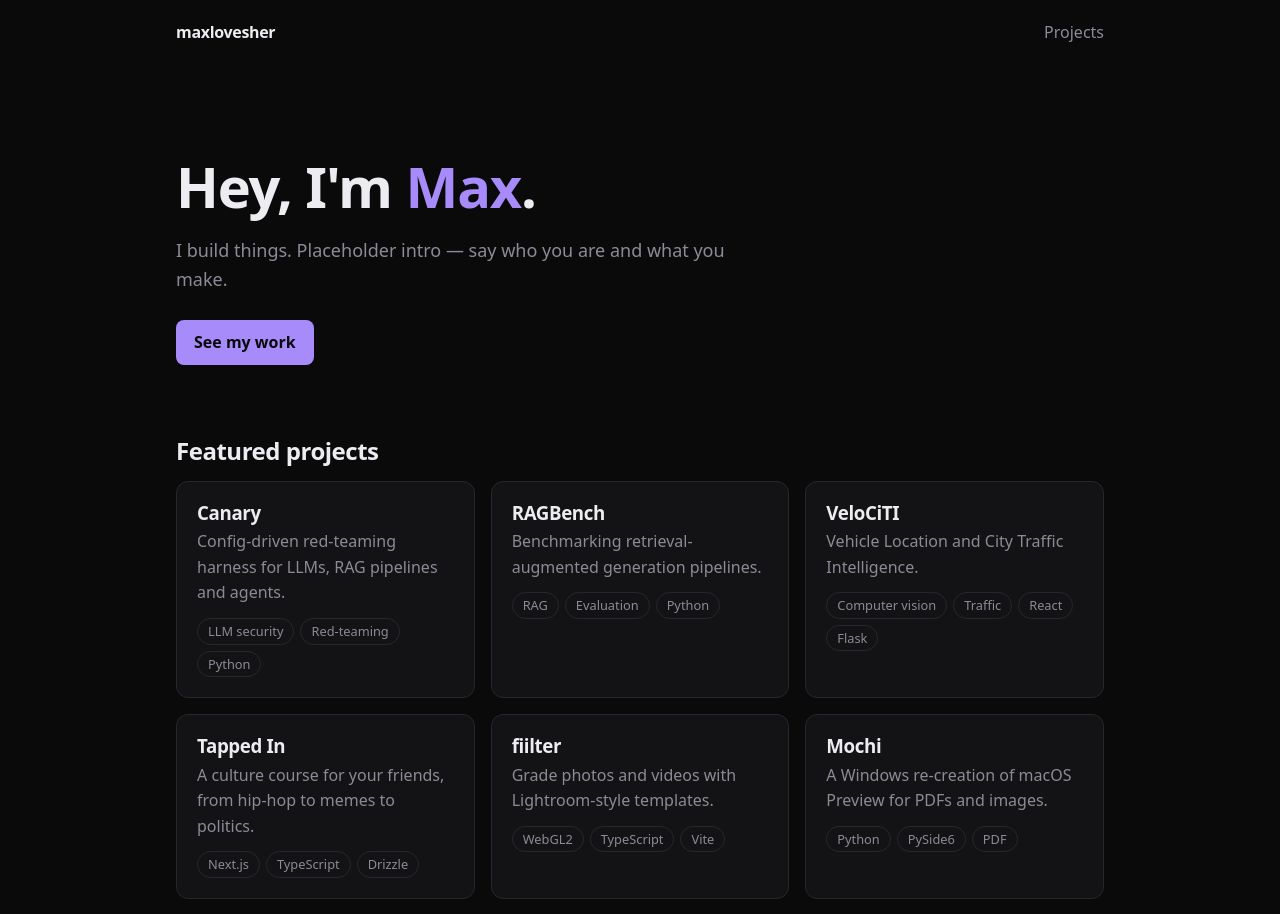
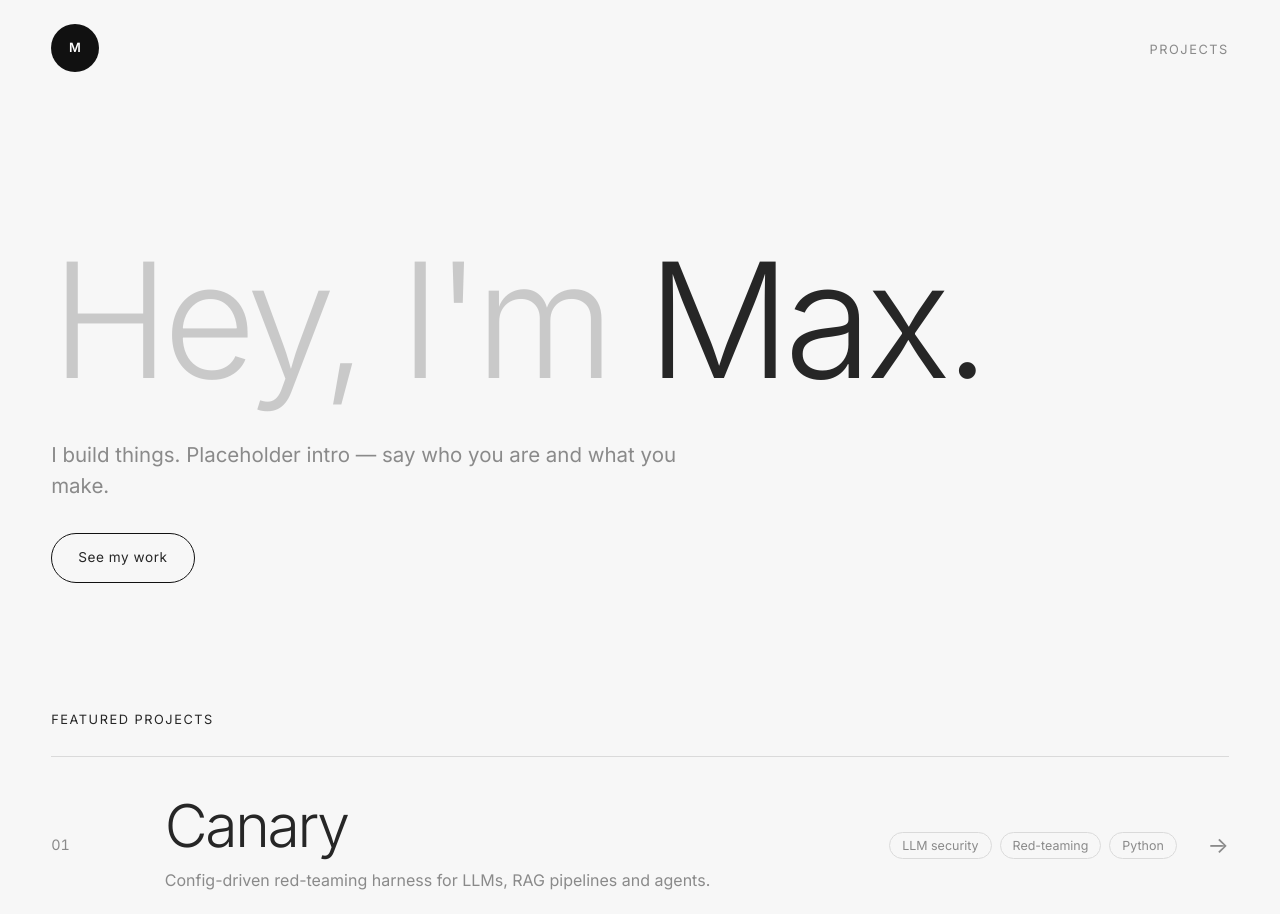
Before and after one commit to maxlovesher/envelope, a React (Vite) app: page / in a window 1280 px wide. Shown: the top 914 px of the page. Built offline with nearby package versions, Linux system fonts and the light colour scheme.

Commit message:
Restyle portfolio: light theme, large type, numbered project rows

```diff
--- a/index.html
+++ b/index.html
@@ -4,6 +4,13 @@
     <meta charset="UTF-8" />
     <link rel="icon" type="image/svg+xml" href="/favicon.svg" />
     <meta name="viewport" content="width=device-width, initial-scale=1.0" />
+    <meta name="theme-color" content="#f7f7f7" />
+    <link rel="preconnect" href="https://fonts.googleapis.com" />
+    <link rel="preconnect" href="https://fonts.gstatic.com" crossorigin />
+    <link
+      rel="stylesheet"
+      href="https://fonts.googleapis.com/css2?family=Inter:opsz,wght@14..32,300..600&display=swap"
+    />
     <title>maxlovesher</title>
   </head>
   <body>
--- a/src/components/Layout.jsx
+++ b/src/components/Layout.jsx
@@ -13,8 +13,8 @@ export default function Layout() {
   return (
     <>
       <header className="header">
-        <Link to="/" className="brand">
-          maxlovesher
+        <Link to="/" className="brand" aria-label="maxlovesher home">
+          M
         </Link>
         <nav className="nav">
           <NavLink to="/projects">Projects</NavLink>
--- a/src/components/ProjectCard.jsx
+++ b/src/components/ProjectCard.jsx
@@ -1,17 +1,21 @@
 import { Link } from 'react-router-dom'
 
-export default function ProjectCard({ project }) {
+export default function ProjectCard({ project, index }) {
   const body = (
     <>
+      <span className="num">{String(index + 1).padStart(2, '0')}</span>
+      <div className="body">
         <h3>{project.name}</h3>
         <p>{project.tagline}</p>
-      {project.tags.length > 0 && (
+      </div>
       <ul className="tags">
         {project.tags.map((t) => (
           <li key={t}>{t}</li>
         ))}
       </ul>
-      )}
+      <span className="arrow" aria-hidden="true">
+        {project.url ? '↗' : '→'}
+      </span>
     </>
   )
 
--- a/src/index.css
+++ b/src/index.css
@@ -1,11 +1,12 @@
 :root {
-  --bg: #0a0a0b;
-  --surface: #131316;
-  --border: #26262c;
-  --text: #ececf1;
-  --muted: #8b8b97;
-  --accent: #a78bfa;
-  color-scheme: dark;
+  --bg: #f7f7f7;
+  --text: #262626;
+  --muted: #8a8a8a;
+  --ghost: #c9c9c9;
+  --line: #dadada;
+  --ink: #111;
+  --gutter: clamp(20px, 4vw, 56px);
+  color-scheme: light;
 }
 
 * {
@@ -16,8 +17,10 @@ body {
   margin: 0;
   background: var(--bg);
   color: var(--text);
-  font-family: system-ui, -apple-system, 'Segoe UI', Roboto, sans-serif;
-  line-height: 1.6;
+  font-family: 'Inter', system-ui, -apple-system, 'Segoe UI', Roboto, sans-serif;
+  font-optical-sizing: auto;
+  line-height: 1.55;
+  -webkit-font-smoothing: antialiased;
 }
 
 #root {
@@ -34,43 +37,58 @@ a {
 h1,
 h2,
 h3 {
-  line-height: 1.15;
-  letter-spacing: -0.02em;
-}
-
-h1 {
-  font-size: clamp(2rem, 6vw, 3.5rem);
-  margin: 0 0 0.5rem;
-}
-
-h2 {
-  font-size: 1.5rem;
-  margin: 0 0 1rem;
+  margin: 0;
+  font-weight: 300;
+  line-height: 1;
+  letter-spacing: -0.04em;
 }
 
 .header,
 .main,
 .footer {
   width: 100%;
-  max-width: 960px;
+  max-width: 1400px;
   margin: 0 auto;
-  padding-inline: 16px;
+  padding-inline: var(--gutter);
 }
 
+/* Header */
 .header {
   display: flex;
   justify-content: space-between;
   align-items: center;
-  padding-block: 20px;
+  padding-block: 24px;
 }
 
 .brand {
-  font-weight: 700;
-  letter-spacing: -0.02em;
+  display: grid;
+  place-items: center;
+  width: 48px;
+  height: 48px;
+  border-radius: 50%;
+  background: var(--ink);
+  color: #fff;
+  font-size: 0.8rem;
+  font-weight: 600;
+  letter-spacing: 0.04em;
+  transition: transform 0.25s ease;
+}
+
+.brand:hover {
+  transform: scale(1.08);
+}
+
+.nav a,
+.back,
+.label {
+  font-size: 0.8rem;
+  letter-spacing: 0.12em;
+  text-transform: uppercase;
 }
 
 .nav a {
   color: var(--muted);
+  transition: color 0.2s;
 }
 
 .nav a:hover,
@@ -78,94 +96,151 @@ h2 {
   color: var(--text);
 }
 
+/* Page */
 .main {
   flex: 1;
-  padding-block: 40px;
+  padding-block: clamp(32px, 8vh, 96px) 96px;
+  animation: rise 0.7s cubic-bezier(0.2, 0.7, 0.2, 1) both;
 }
 
-.footer {
-  padding-block: 24px;
-  color: var(--muted);
-  font-size: 0.875rem;
+@keyframes rise {
+  from {
+    opacity: 0;
+    transform: translateY(16px);
+  }
+}
+
+@media (prefers-reduced-motion: reduce) {
+  .main {
+    animation: none;
+  }
+
+  .brand,
+  .card .body {
+    transition: none;
+  }
 }
 
 .hero {
-  padding-block: 48px 72px;
+  padding-block: clamp(24px, 10vh, 120px) clamp(72px, 16vh, 160px);
+}
+
+.hero h1,
+.page-title {
+  font-size: clamp(3.25rem, 12.5vw, 11rem);
+}
+
+.ghost {
+  color: var(--ghost);
 }
 
 .hero p,
 .lead {
+  max-width: 52ch;
+  margin: clamp(24px, 4vw, 40px) 0 0;
   color: var(--muted);
-  font-size: 1.125rem;
-  max-width: 56ch;
-}
-
-.accent {
-  color: var(--accent);
+  font-size: clamp(1.05rem, 1.6vw, 1.35rem);
+  line-height: 1.5;
 }
 
 .button {
   display: inline-block;
-  margin-top: 8px;
-  padding: 10px 18px;
-  border-radius: 8px;
-  background: var(--accent);
-  color: #0a0a0b;
-  font-weight: 600;
+  margin-top: 32px;
+  padding: 13px 26px;
+  border: 1px solid var(--ink);
+  border-radius: 999px;
+  font-size: 0.85rem;
+  letter-spacing: 0.04em;
+  transition:
+    background 0.2s,
+    color 0.2s;
 }
 
 .button:hover {
-  filter: brightness(1.1);
+  background: var(--ink);
+  color: #fff;
 }
 
-.grid {
-  display: grid;
-  grid-template-columns: repeat(auto-fill, minmax(240px, 1fr));
-  gap: 16px;
+.label {
+  margin-bottom: 28px;
+  font-weight: 400;
+  line-height: 1.4;
+  color: var(--text);
+}
+
+/* Project list: numbered rows with hairline dividers */
+.list {
+  border-bottom: 1px solid var(--line);
 }
 
 .card {
-  display: block;
-  padding: 20px;
-  background: var(--surface);
-  border: 1px solid var(--border);
-  border-radius: 12px;
-  transition: border-color 0.15s;
+  display: grid;
+  grid-template-columns: clamp(48px, 7vw, 96px) 1fr auto 28px;
+  align-items: center;
+  gap: 0 24px;
+  padding-block: clamp(24px, 4vw, 40px);
+  border-top: 1px solid var(--line);
 }
 
-.card:hover {
-  border-color: var(--accent);
+.card .num {
+  font-size: 0.9rem;
+  color: var(--muted);
+  font-variant-numeric: tabular-nums;
+}
+
+.card .body {
+  transition: transform 0.3s cubic-bezier(0.2, 0.7, 0.2, 1);
+}
+
+.card:hover .body {
+  transform: translateX(14px);
 }
 
 .card h3 {
-  margin: 0 0 6px;
+  font-size: clamp(1.9rem, 4.6vw, 3.75rem);
 }
 
 .card p {
-  margin: 0;
+  margin: 12px 0 0;
+  max-width: 56ch;
   color: var(--muted);
+}
+
+.card .arrow {
+  justify-self: end;
+  font-size: 1.4rem;
+  color: var(--muted);
+  transition: color 0.2s;
+}
+
+.card:hover .arrow {
+  color: var(--text);
 }
 
 .tags {
   display: flex;
   flex-wrap: wrap;
-  gap: 6px;
+  justify-content: flex-end;
+  gap: 8px;
+  max-width: 340px;
   padding: 0;
-  margin: 12px 0 0;
+  margin: 0;
   list-style: none;
 }
 
 .tags li {
-  padding: 2px 10px;
-  border: 1px solid var(--border);
+  padding: 3px 12px;
+  border: 1px solid var(--line);
   border-radius: 999px;
-  font-size: 0.8rem;
+  font-size: 0.78rem;
   color: var(--muted);
+  white-space: nowrap;
 }
 
+/* Project page */
 .back {
   display: inline-block;
-  margin-bottom: 16px;
+  margin-bottom: clamp(32px, 8vh, 80px);
   color: var(--muted);
 }
 
@@ -173,7 +248,64 @@ h2 {
   color: var(--text);
 }
 
+article > p:not(.lead) {
+  max-width: 62ch;
+  margin: 32px 0 0;
+  font-size: 1.1rem;
+}
+
+article .tags {
+  justify-content: flex-start;
+  max-width: none;
+  margin-top: 40px;
+}
+
+.links {
+  margin-top: 32px;
+}
+
 .links a {
-  margin-right: 16px;
-  color: var(--accent);
+  margin-right: 24px;
+  border-bottom: 1px solid var(--text);
+  padding-bottom: 2px;
 }
+
+.links a:hover {
+  color: var(--muted);
+  border-color: var(--muted);
+}
+
+/* Footer */
+.footer {
+  padding-block: 28px 36px;
+  border-top: 1px solid var(--line);
+  color: var(--muted);
+  font-size: 0.85rem;
+}
+
+@media (max-width: 720px) {
+  .card {
+    grid-template-columns: 1fr 28px;
+    gap: 10px 16px;
+  }
+
+  .card .num {
+    grid-column: 1 / -1;
+  }
+
+  .card .arrow {
+    grid-column: 2;
+    grid-row: 2;
+  }
+
+  .tags {
+    grid-column: 1 / -1;
+    justify-content: flex-start;
+    max-width: none;
+    margin-top: 6px;
+  }
+
+  .card:hover .body {
+    transform: none;
+  }
+}
--- a/src/pages/Home.jsx
+++ b/src/pages/Home.jsx
@@ -7,7 +7,7 @@ export default function Home() {
     <>
       <section className="hero">
         <h1>
-          Hey, I&apos;m <span className="accent">Max</span>.
+          <span className="ghost">Hey, I&apos;m</span> Max.
         </h1>
         <p>I build things. Placeholder intro — say who you are and what you make.</p>
         <Link to="/projects" className="button">
@@ -15,10 +15,10 @@ export default function Home() {
         </Link>
       </section>
       <section>
-        <h2>Featured projects</h2>
-        <div className="grid">
-          {projects.map((p) => (
-            <ProjectCard key={p.slug} project={p} />
+        <h2 className="label">Featured projects</h2>
+        <div className="list">
+          {projects.map((p, i) => (
+            <ProjectCard key={p.slug} project={p} index={i} />
           ))}
         </div>
       </section>
--- a/src/pages/NotFound.jsx
+++ b/src/pages/NotFound.jsx
@@ -3,8 +3,8 @@ import { Link } from 'react-router-dom'
 export default function NotFound() {
   return (
     <section>
-      <h1>404</h1>
-      <p>That page doesn&apos;t exist.</p>
+      <h1 className="page-title">404</h1>
+      <p className="lead">That page doesn&apos;t exist.</p>
       <Link to="/" className="button">
         Back home
       </Link>
--- a/src/pages/Project.jsx
+++ b/src/pages/Project.jsx
@@ -20,7 +20,7 @@ export default function Project({ project: given }) {
       <Link to="/projects" className="back">
         ← All projects
       </Link>
-      <h1>{project.name}</h1>
+      <h1 className="page-title">{project.name}</h1>
       <p className="lead">{project.tagline}</p>
       <p>{project.description}</p>
       {project.tags.length > 0 && (
--- a/src/pages/Projects.jsx
+++ b/src/pages/Projects.jsx
@@ -4,10 +4,10 @@ import { projects } from '../data/projects.js'
 export default function Projects() {
   return (
     <section>
-      <h1>Projects</h1>
-      <div className="grid">
-        {projects.map((p) => (
-          <ProjectCard key={p.slug} project={p} />
+      <h1 className="page-title">Projects</h1>
+      <div className="list" style={{ marginTop: 'clamp(40px, 8vh, 96px)' }}>
+        {projects.map((p, i) => (
+          <ProjectCard key={p.slug} project={p} index={i} />
         ))}
       </div>
     </section>
```
Lines whose indentation alone changed are shown as unchanged.
